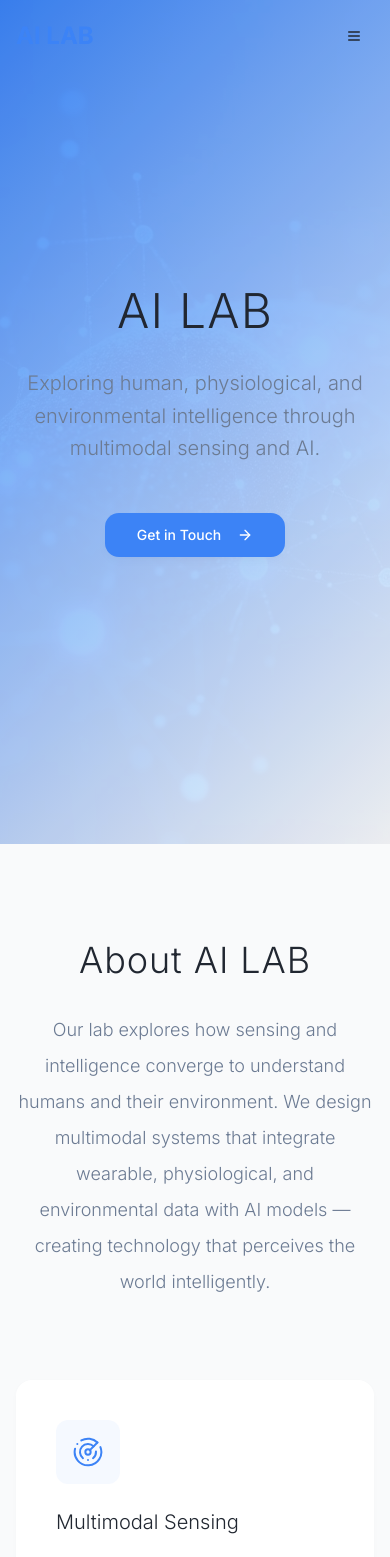
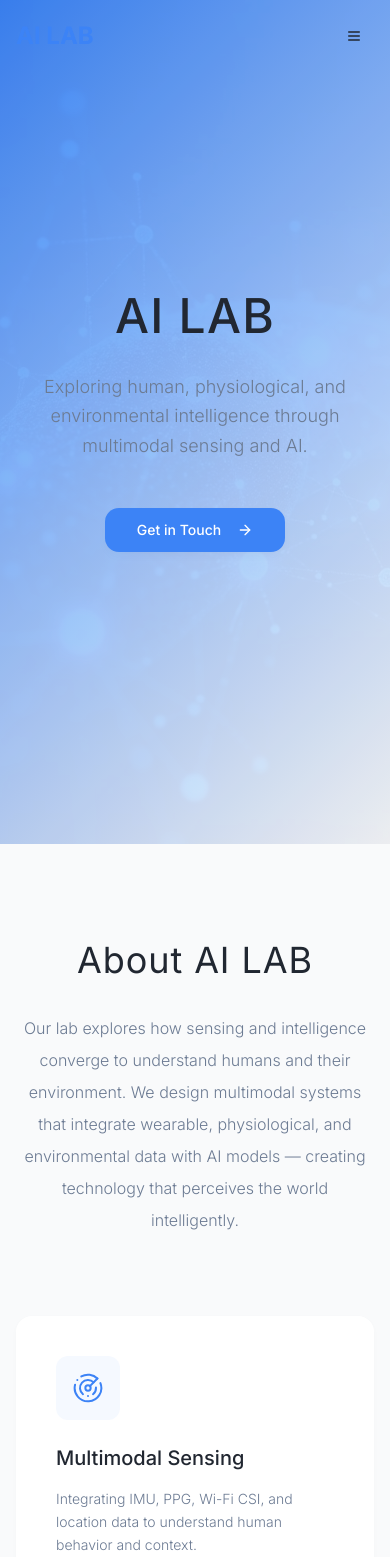
Before and after one commit to SSWU-AILAB/research-lab-web, a React (Vite) app: page / in a window 390 px wide. Shown: the top 1557 px of the page. Built offline with nearby package versions, Linux system fonts and the light colour scheme; the HTML template or start-up script is replaced by a standard one.

Commit message:
Refine typography and hierarchy

```diff
--- a/src/components/About.tsx
+++ b/src/components/About.tsx
@@ -48,8 +48,8 @@ const About = () => {
     <section id="about" ref={sectionRef} className="py-24 bg-background">
       <div className="container mx-auto px-4">
         <div className={`max-w-4xl mx-auto text-center mb-20 transition-all duration-1000 ${isVisible ? 'opacity-100 translate-y-0' : 'opacity-0 translate-y-10'}`}>
-          <h2 className="text-4xl md:text-5xl font-light mb-8 text-foreground tracking-wide">About AI LAB</h2>
-          <p className="text-lg text-muted-foreground leading-loose font-light">
+          <h2 className="text-4xl md:text-5xl mb-8 text-foreground tracking-wide">About AI LAB</h2>
+          <p className="text-base md:text-lg text-muted-foreground leading-loose font-light">
           Our lab explores how sensing and intelligence converge to understand humans and their environment.
           We design multimodal systems that integrate wearable, physiological, and environmental data with AI models — creating technology that perceives the world intelligently.
           </p>
@@ -67,8 +67,8 @@ const About = () => {
                 <div className="w-16 h-16 rounded-xl bg-primary/5 flex items-center justify-center mb-6">
                   <Icon className="h-8 w-8 text-primary" strokeWidth={1.5} />
                 </div>
-                <h3 className="text-xl font-light mb-4 text-foreground">{feature.title}</h3>
-                <p className="text-muted-foreground font-light leading-relaxed">{feature.description}</p>
+                <h3 className="text-xl font-medium mb-4 text-foreground">{feature.title}</h3>
+                <p className="text-sm text-muted-foreground font-light leading-relaxed">{feature.description}</p>
               </div>
             );
           })}
--- a/src/components/Contact.tsx
+++ b/src/components/Contact.tsx
@@ -5,18 +5,18 @@ const Contact = () => {
     <footer id="contact" className="py-24 bg-red-500 text-white min-h-screen">
       <div className="container mx-auto px-4">
         <div className="max-w-4xl mx-auto text-center">
-          <h2 className="text-4xl md:text-5xl font-light mb-8 tracking-wide">Get in Touch - CONTACT SECTION</h2>
+          <h2 className="text-4xl md:text-5xl mb-8 tracking-wide">Get in Touch - CONTACT SECTION</h2>
           <div className="mb-8 p-4 bg-yellow-400 text-black rounded-lg">
             <p className="text-lg font-bold">이 텍스트가 보이면 Contact 섹션이 정상적으로 렌더링된 것입니다!</p>
           </div>
-          <p className="text-xl mb-16 opacity-90 font-light leading-relaxed">
+          <p className="text-base md:text-lg mb-16 opacity-90 font-light leading-relaxed">
             Interested in collaborating or joining our lab? We'd love to hear from you.
           </p>
 
           <div className="grid md:grid-cols-3 gap-12 mb-16">
             <div>
               <Mail className="h-8 w-8 mx-auto mb-4 opacity-80" strokeWidth={1.5} />
-              <h3 className="font-light mb-3">Email</h3>
+              <h3 className="font-medium mb-3 text-lg">Email</h3>
               <a
                 href="mailto:info@ailab.edu"
                 className="opacity-80 hover:opacity-100 hover:underline focus-visible:outline-none focus-visible:ring-2 focus-visible:ring-ring focus-visible:ring-offset-2 rounded transition-opacity font-light"
@@ -26,7 +26,7 @@ const Contact = () => {
             </div>
             <div>
               <MapPin className="h-8 w-8 mx-auto mb-4 opacity-80" strokeWidth={1.5} />
-              <h3 className="font-light mb-3">Address</h3>
+              <h3 className="font-medium mb-3 text-lg">Address</h3>
               <p className="opacity-80 font-light leading-relaxed">
                 Department of Computer Science
                 <br />
@@ -37,7 +37,7 @@ const Contact = () => {
             </div>
             <div>
               <Users className="h-8 w-8 mx-auto mb-4 opacity-80" strokeWidth={1.5} />
-              <h3 className="font-light mb-3">Connect</h3>
+              <h3 className="font-medium mb-3 text-lg">Connect</h3>
               <div className="flex gap-6 justify-center">
                 <a
                   href="https://twitter.com/ailab"
--- a/src/components/Hero.tsx
+++ b/src/components/Hero.tsx
@@ -56,10 +56,10 @@ const Hero = () => {
 
       {/* Content */}
       <div className="container mx-auto px-4 py-20 relative z-10 text-center animate-fade-in-up">
-        <h1 className="text-5xl md:text-7xl font-light mb-8 text-foreground tracking-wide">
+        <h1 className="text-5xl md:text-7xl mb-8 text-foreground tracking-wide">
           AI LAB
         </h1>
-        <p className="text-xl md:text-2xl text-muted-foreground mb-12 max-w-3xl mx-auto font-light leading-relaxed">
+        <p className="text-lg md:text-xl text-muted-foreground mb-12 max-w-3xl mx-auto font-light leading-relaxed">
         Exploring human, physiological, and environmental intelligence through multimodal sensing and AI.
         </p>
         <Button
--- a/src/components/News.tsx
+++ b/src/components/News.tsx
@@ -59,8 +59,8 @@ const News = () => {
     <section id="news" ref={sectionRef} className="py-24 bg-background">
       <div className="container mx-auto px-4">
         <div className={`text-center mb-20 transition-all duration-1000 ${isVisible ? 'opacity-100 translate-y-0' : 'opacity-0 translate-y-10'}`}>
-          <h2 className="text-4xl md:text-5xl font-light mb-8 text-foreground tracking-wide">Latest News</h2>
-          <p className="text-lg text-muted-foreground max-w-2xl mx-auto font-light leading-relaxed">
+          <h2 className="text-4xl md:text-5xl mb-8 text-foreground tracking-wide">Latest News</h2>
+          <p className="text-base md:text-lg text-muted-foreground max-w-2xl mx-auto font-light leading-relaxed">
             Recent updates and achievements from AI LAB
           </p>
         </div>
@@ -86,12 +86,12 @@ const News = () => {
                         </Badge>
                         <span className="text-sm text-muted-foreground font-light">{item.date}</span>
                       </div>
-                      <CardTitle className="text-foreground font-light">{item.title}</CardTitle>
+                      <CardTitle className="text-foreground text-lg font-medium">{item.title}</CardTitle>
                     </div>
                   </div>
                 </CardHeader>
                 <CardContent>
-                  <p className="text-muted-foreground font-light leading-relaxed">{item.description}</p>
+                  <p className="text-muted-foreground text-sm font-light leading-relaxed">{item.description}</p>
                 </CardContent>
               </Card>
             );
--- a/src/components/Publications.tsx
+++ b/src/components/Publications.tsx
@@ -59,8 +59,8 @@ const Publications = () => {
     <section id="publications" ref={sectionRef} className="py-24 bg-background">
       <div className="container mx-auto px-4">
         <div className={`text-center mb-20 transition-all duration-1000 ${isVisible ? 'opacity-100 translate-y-0' : 'opacity-0 translate-y-10'}`}>
-          <h2 className="text-4xl md:text-5xl font-light mb-8 text-foreground tracking-wide">Publications</h2>
-          <p className="text-lg text-muted-foreground max-w-2xl mx-auto font-light leading-relaxed">
+          <h2 className="text-4xl md:text-5xl mb-8 text-foreground tracking-wide">Publications</h2>
+          <p className="text-base md:text-lg text-muted-foreground max-w-2xl mx-auto font-light leading-relaxed">
             Recent publications from our research lab
           </p>
         </div>
@@ -78,8 +78,8 @@ const Publications = () => {
                     <FileText className="h-6 w-6 text-primary" strokeWidth={1.5} />
                   </div>
                   <div className="flex-1">
-                    <CardTitle className="text-foreground font-light mb-3">{pub.title}</CardTitle>
-                    <CardDescription className="font-light">{pub.authors}</CardDescription>
+                    <CardTitle className="text-foreground text-lg font-medium mb-3">{pub.title}</CardTitle>
+                    <CardDescription className="font-light text-sm">{pub.authors}</CardDescription>
                   </div>
                 </div>
               </CardHeader>
--- a/src/components/Research.tsx
+++ b/src/components/Research.tsx
@@ -66,8 +66,8 @@ const Research = () => {
     <section id="research" ref={sectionRef} className="py-24 bg-secondary/20">
       <div className="container mx-auto px-4">
         <div className={`text-center mb-20 transition-all duration-1000 ${isVisible ? 'opacity-100 translate-y-0' : 'opacity-0 translate-y-10'}`}>
-          <h2 className="text-4xl md:text-5xl font-light mb-8 text-foreground tracking-wide">Research Areas</h2>
-          <p className="text-lg text-muted-foreground max-w-2xl mx-auto font-light leading-relaxed">
+          <h2 className="text-4xl md:text-5xl mb-8 text-foreground tracking-wide">Research Areas</h2>
+          <p className="text-base md:text-lg text-muted-foreground max-w-2xl mx-auto font-light leading-relaxed">
             Our lab focuses on advancing the state-of-the-art across multiple domains of AI research
           </p>
         </div>
@@ -85,8 +85,8 @@ const Research = () => {
                   <div className="w-14 h-14 rounded-xl bg-primary/5 flex items-center justify-center mb-6">
                     <Icon className="h-7 w-7 text-primary" strokeWidth={1.5} />
                   </div>
-                  <CardTitle className="text-foreground font-light text-xl">{area.title}</CardTitle>
-                  <CardDescription className="font-light leading-relaxed">{area.description}</CardDescription>
+                  <CardTitle className="text-foreground text-xl font-medium">{area.title}</CardTitle>
+                  <CardDescription className="font-light leading-relaxed text-sm">{area.description}</CardDescription>
                 </CardHeader>
                 <CardContent>
                   <div className="flex flex-wrap gap-2">
--- a/src/index.css
+++ b/src/index.css
@@ -107,12 +107,20 @@ All colors MUST be HSL.
     font-weight: 300;
   }
 
-  h1, h2, h3, h4, h5, h6 {
-    font-weight: 300;
+  h1 {
+    font-weight: 500;
+  }
+
+  h2 {
+    font-weight: 400;
+  }
+
+  h3, h4, h5, h6 {
+    font-weight: 400;
   }
 
   strong, b {
-    font-weight: 500;
+    font-weight: 600;
   }
 
   html {
```
Also changed, not shown: src/components/People.tsx (+7 -7 lines).
